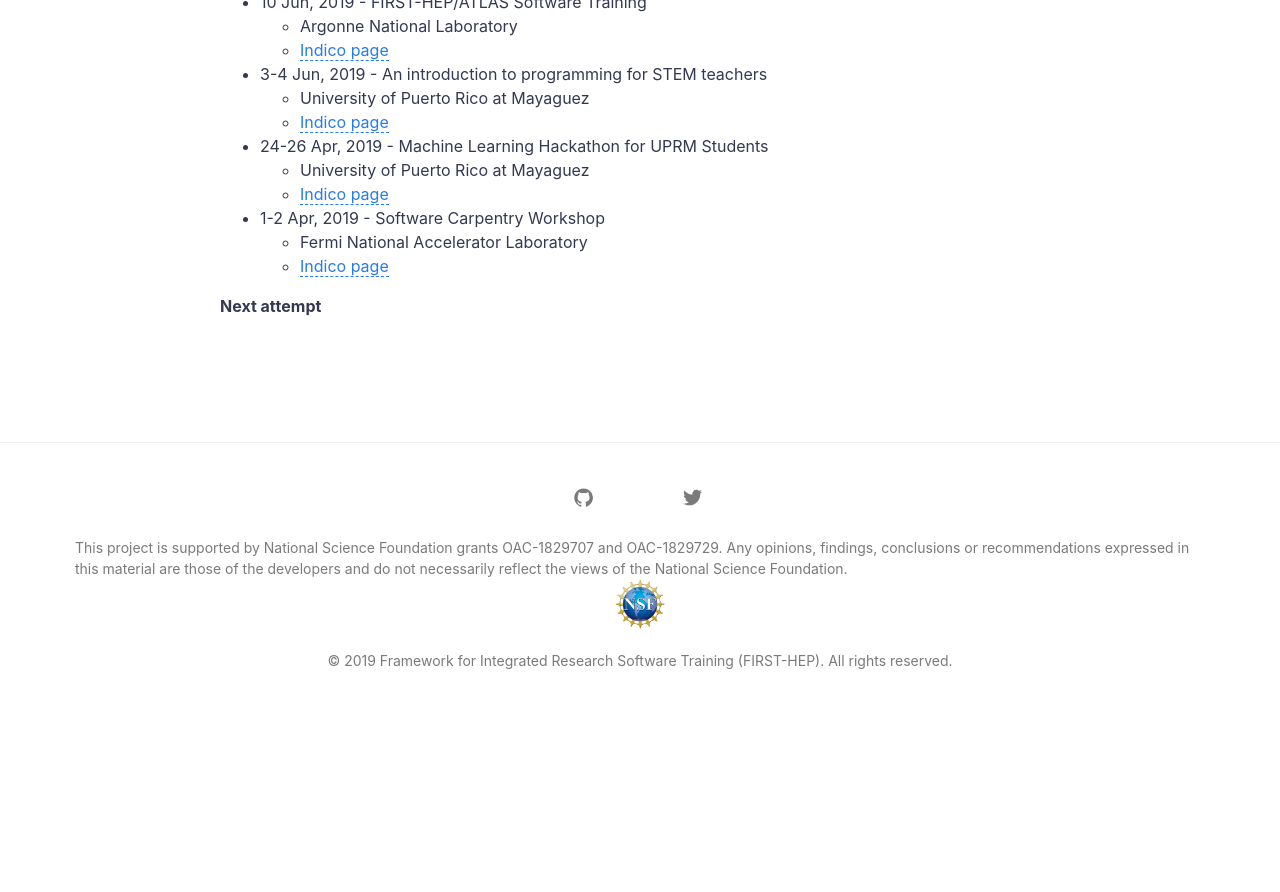
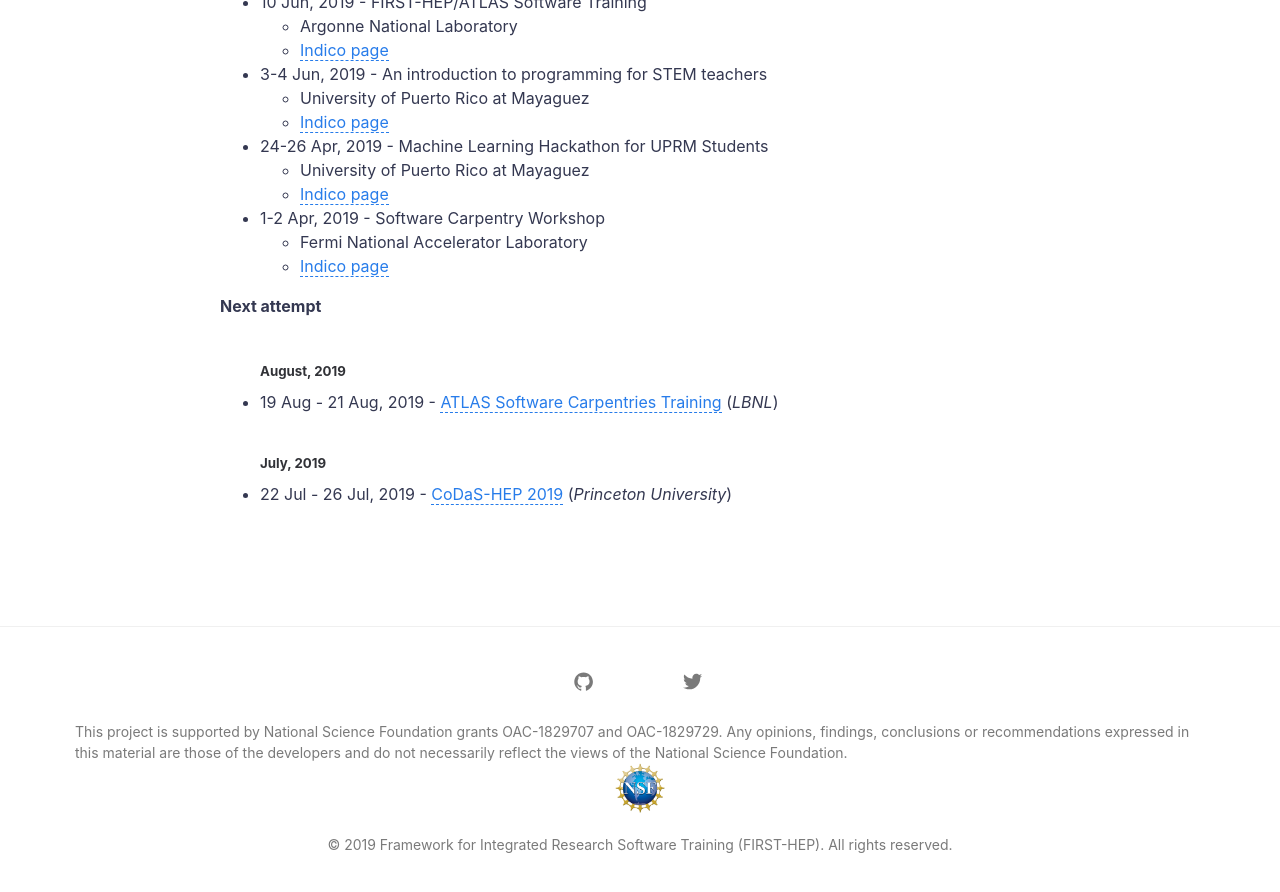
Before and after one commit to first-hep/first-hep.github.io, a Jekyll site: the page built from events.md, in a window 1280 px wide and 900 px high, scrolled down 578 px. Shown: the top 892 px of the window. Built offline with Jekyll 4.4.1, drawn with Linux system fonts in a browser that asks for light colours; before the commit the page ends 1294 px from its top, so only the background shows below that.

Commit message:
add missing lists

```diff
--- a/events.md
+++ b/events.md
@@ -40,6 +40,9 @@ Go through the list and produce a breakdown of the events in reverse
 chronological order, grouped by months
 {% endcomment %}
 
+{% assign yearlist = "2019, 2018, 2017, 2016" | split: ", " %}
+{% assign monthlist= "12, 11, 10, 09, 08, 07, 06, 05, 04, 03, 02, 01" | split: ", " %}
+
 {% for yearidx in yearlist %}
 {% for monthidx in monthlist %}
 {% assign selected_array = "" | split: ',' %}
```
